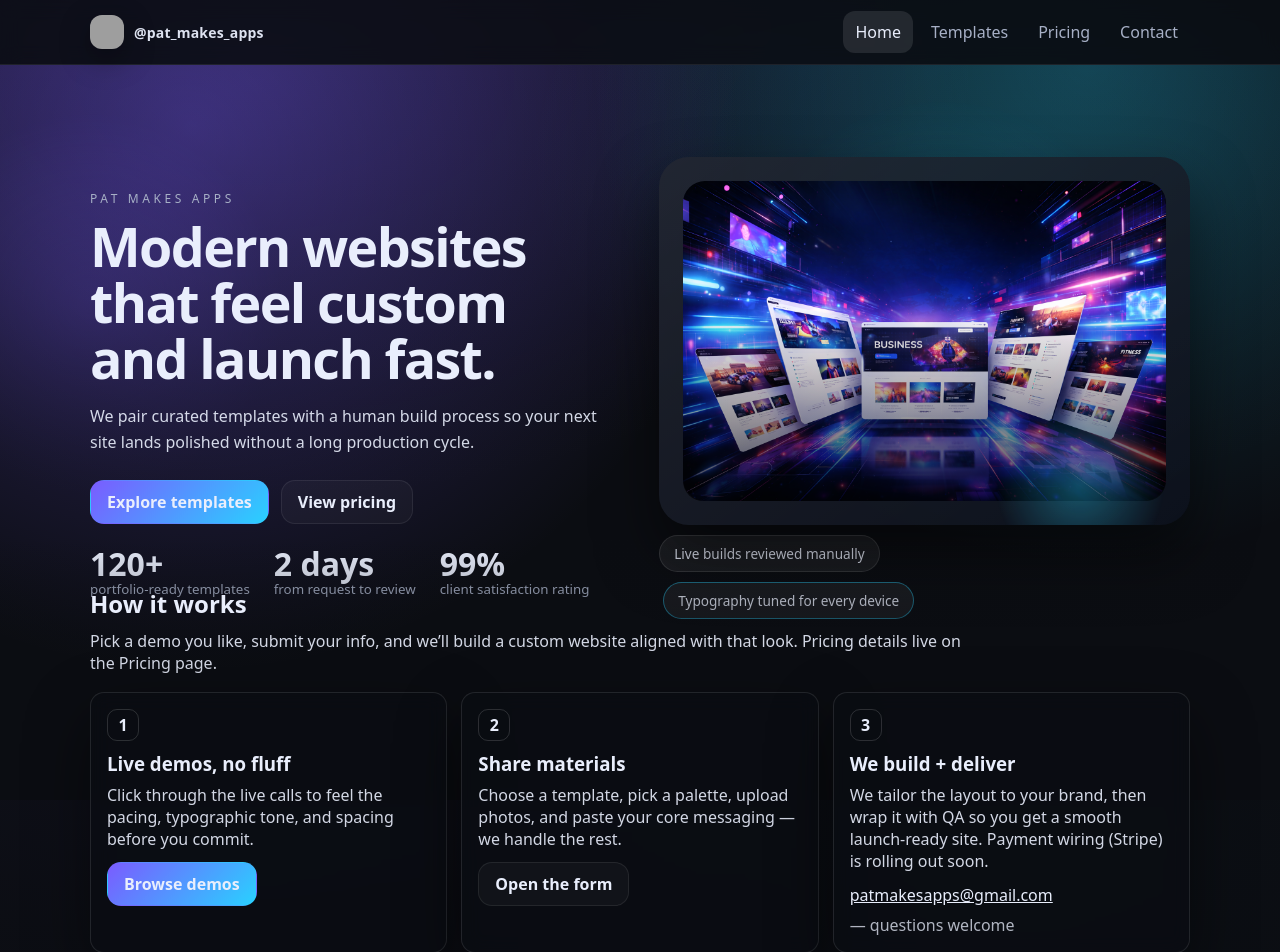
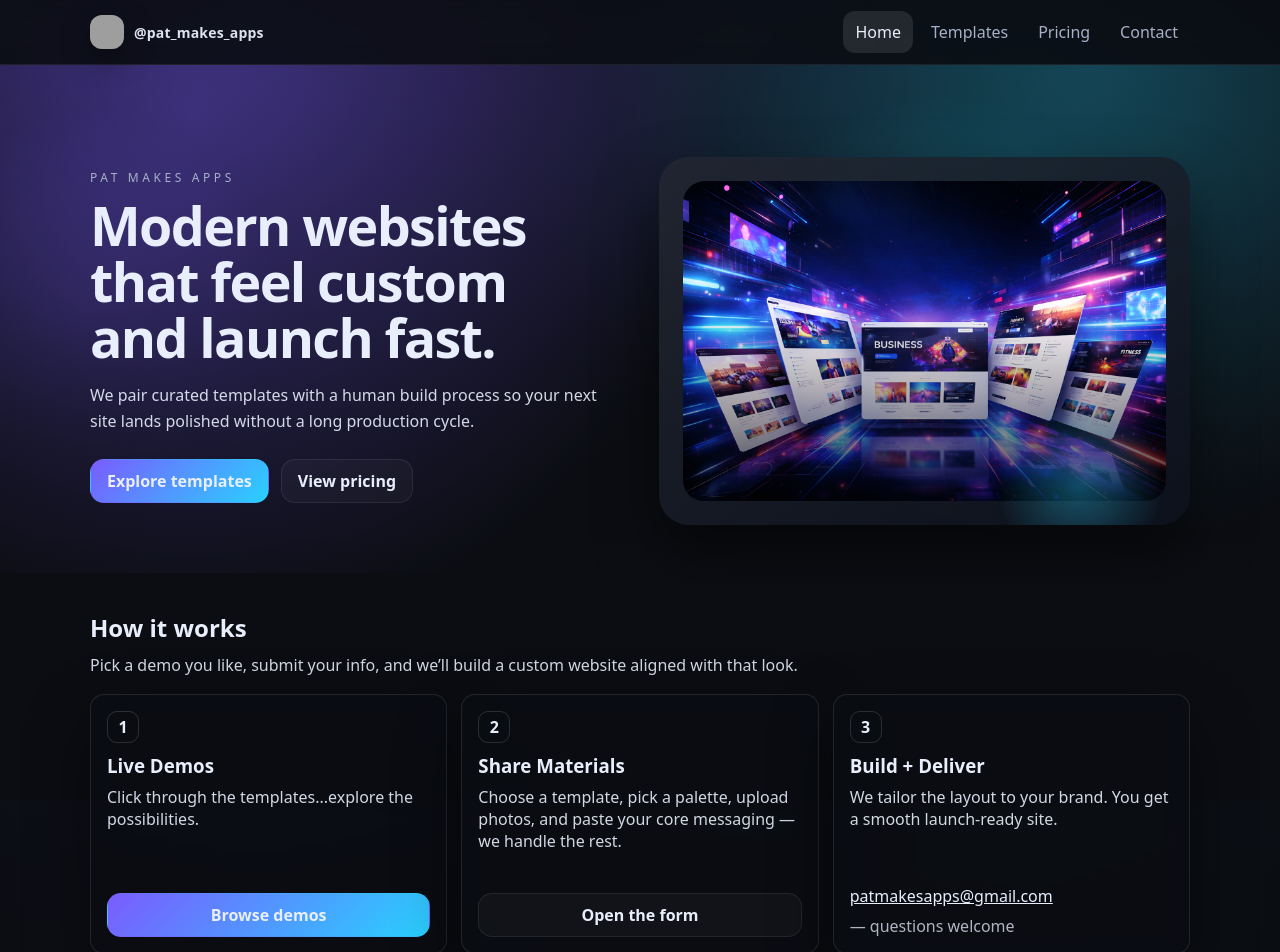
Before and after one commit to patmakesapps/pat_makes_apps, a React (Vite) app: page / in a window 1280 px wide. Shown: the top 952 px of the page. Built offline with nearby package versions, Linux system fonts and the light colour scheme; grey boxes are pictures that could not be loaded.

Commit message:
home page good

```diff
--- a/src/index.css
+++ b/src/index.css
@@ -113,7 +113,17 @@ a { color: inherit; text-decoration: none; }
 
 /* ───────── Hero (no-seam, full-bleed layers) ───────── */
 .hero { padding: 72px 0 48px; }
-.hero-actions { display: flex; gap: 12px; flex-wrap: wrap; }
+.hero-actions {
+  display: flex;
+  gap: 12px;
+  flex-wrap: wrap;
+}
+
+/* Adds breathing room before "How it works" */
+.hero-actions--spaced {
+  margin-bottom: 22px;
+}
+
 .center { text-align: center; }
 .hero-actions.center { justify-content: center; }
 .nowrap { white-space: nowrap; }
@@ -232,13 +242,7 @@ a { color: inherit; text-decoration: none; }
   margin-top: 18px;
 }
 
-.how-card {
-  border: 1px solid rgba(255,255,255,0.10);
-  border-radius: 14px;
-  padding: 16px;
-  background: rgba(0,0,0,0.25);
-  backdrop-filter: blur(8px);
-}
+
 
 .how-step {
   width: 32px;
@@ -435,11 +439,13 @@ a { color: inherit; text-decoration: none; }
 
 /* Pull "How it works" upward — but keep it readable */
 .how-section {
-  margin-top: -90px;         /* less aggressive so it doesn't crash into hero-card */
+  margin-top: 0;             /* stop pulling it into the hero */
   position: relative;
   z-index: 2;
-  padding-top: 0;
+  padding-top: 28px;         /* breathing room from the hero */
 }
+
+
 
 /* Add a dark “base” behind the section so text/cards don’t sit on the busy image */
 .how-section::before {
@@ -468,9 +474,39 @@ a { color: inherit; text-decoration: none; }
   border: 1px solid rgba(255,255,255,0.10);
   border-radius: 14px;
   padding: 16px;
-  background: rgba(11, 13, 18, 0.72);  /* darker = readable */
+  background: rgba(11, 13, 18, 0.72);
   backdrop-filter: blur(10px);
+
+  display: flex;
+  flex-direction: column;
+
+  /* less dead space but keeps buttons aligned */
+  min-height: 260px;
 }
+
+.how-footer {
+  margin-top: auto;
+}
+
+/* Make CTAs long like before */
+.how-footer .btn {
+  width: 100%;
+  justify-content: center;
+}
+
+/* Email row stays at bottom too */
+.how-footer .how-links {
+  margin-top: 8px;
+}
+
+
+/* Add consistent spacing above the bottom CTA area */
+.how-card a.btn,
+.how-card .how-links {
+  margin-top: 14px;
+}
+
+
 
 /* Mobile overlap reduced */
 @media (max-width: 900px) {
--- a/src/pages/Home.tsx
+++ b/src/pages/Home.tsx
@@ -4,38 +4,32 @@ import "./Home.css";
 export default function Home() {
   return (
     <main className="home-page">
-      <section className="hero hero-creative" aria-label="Futuristic gallery of website templates">
+      <section
+        className="hero hero-creative"
+        aria-label="Futuristic gallery of website templates"
+      >
         <div className="hero-creative__halo" aria-hidden="true" />
-        <div className="hero-creative__halo hero-creative__halo--secondary" aria-hidden="true" />
+        <div
+          className="hero-creative__halo hero-creative__halo--secondary"
+          aria-hidden="true"
+        />
 
         <div className="container hero-grid">
           <div className="hero-copy">
             <p className="hero-eyebrow">Pat Makes Apps</p>
-            <h1 className="hero-title">
-              Modern websites that feel custom and launch fast.
-            </h1>
+            <h1 className="hero-title">Modern websites that feel custom and launch fast.</h1>
             <p className="hero-lede">
-              We pair curated templates with a human build process so your next site lands polished without a long production cycle.
+              We pair curated templates with a human build process so your next site lands
+              polished without a long production cycle.
             </p>
 
-            <div className="hero-actions">
-              <Link className="btn btn-primary" to="/templates">Explore templates</Link>
-              <Link className="btn btn-ghost" to="/pricing">View pricing</Link>
-            </div>
-
-            <div className="hero-metrics">
-              <div className="hero-metric">
-                <span>120+</span>
-                <small>portfolio-ready templates</small>
-              </div>
-              <div className="hero-metric">
-                <span>2 days</span>
-                <small>from request to review</small>
-              </div>
-              <div className="hero-metric">
-                <span>99%</span>
-                <small>client satisfaction rating</small>
-              </div>
+            <div className="hero-actions hero-actions--spaced">
+              <Link className="btn btn-primary" to="/templates">
+                Explore templates
+              </Link>
+              <Link className="btn btn-ghost" to="/pricing">
+                View pricing
+              </Link>
             </div>
           </div>
 
@@ -45,11 +39,6 @@ export default function Home() {
               <div className="hero-visual__mask" />
               <div className="hero-visual__pulse" />
             </div>
-
-            <span className="hero-visual__badge">Live builds reviewed manually</span>
-            <span className="hero-visual__badge hero-visual__badge--secondary">
-              Typography tuned for every device
-            </span>
           </div>
         </div>
       </section>
@@ -60,47 +49,58 @@ export default function Home() {
           <div className="section-head">
             <h2 className="section-title">How it works</h2>
             <p className="section-subtitle">
-              Pick a demo you like, submit your info, and we’ll build a custom website aligned with that look.
-              Pricing details live on the Pricing page.
+              Pick a demo you like, submit your info, and we’ll build a custom website aligned
+              with that look.
             </p>
           </div>
 
           <div className="how-grid">
             <div className="how-card">
               <div className="how-step">1</div>
-              <h3 className="how-title">Live demos, no fluff</h3>
-              <p className="how-text">
-                Click through the live calls to feel the pacing, typographic tone, and spacing before you commit.
-              </p>
-              <Link className="btn btn-primary" to="/templates">Browse demos</Link>
+              <h3 className="how-title">Live Demos</h3>
+              <p className="how-text">Click through the templates...explore the possibilities.</p>
+
+              <div className="how-footer">
+                <Link className="btn btn-primary" to="/templates">
+                  Browse demos
+                </Link>
+              </div>
             </div>
 
             <div className="how-card">
               <div className="how-step">2</div>
-              <h3 className="how-title">Share materials</h3>
+              <h3 className="how-title">Share Materials</h3>
               <p className="how-text">
-                Choose a template, pick a palette, upload photos, and paste your core messaging — we handle the rest.
+                Choose a template, pick a palette, upload photos, and paste your core messaging
+                — we handle the rest.
               </p>
-              <Link className="btn btn-ghost" to="/contact">Open the form</Link>
+
+              <div className="how-footer">
+                <Link className="btn btn-ghost" to="/contact">
+                  Open the form
+                </Link>
+              </div>
             </div>
 
             <div className="how-card">
               <div className="how-step">3</div>
-              <h3 className="how-title">We build + deliver</h3>
+              <h3 className="how-title">Build + Deliver</h3>
               <p className="how-text">
-                We tailor the layout to your brand, then wrap it with QA so you get a smooth launch-ready site. Payment wiring (Stripe) is rolling out soon.
+                We tailor the layout to your brand. You get a smooth launch-ready site.
               </p>
-              <div className="how-links">
-                <a className="link" href="mailto:patmakesapps@gmail.com">patmakesapps@gmail.com</a>
-                <span className="muted">— questions welcome</span>
+
+              <div className="how-footer">
+                <div className="how-links">
+                  <a className="link" href="mailto:patmakesapps@gmail.com">
+                    patmakesapps@gmail.com
+                  </a>
+                  <span className="muted">— questions welcome</span>
+                </div>
               </div>
             </div>
           </div>
 
-          <div className="how-cta">
-            <Link className="btn btn-primary" to="/contact">Start your request</Link>
-            <Link className="btn btn-ghost" to="/pricing">See pricing</Link>
-          </div>
+          <div className="how-cta"></div>
         </div>
       </section>
     </main>
```
